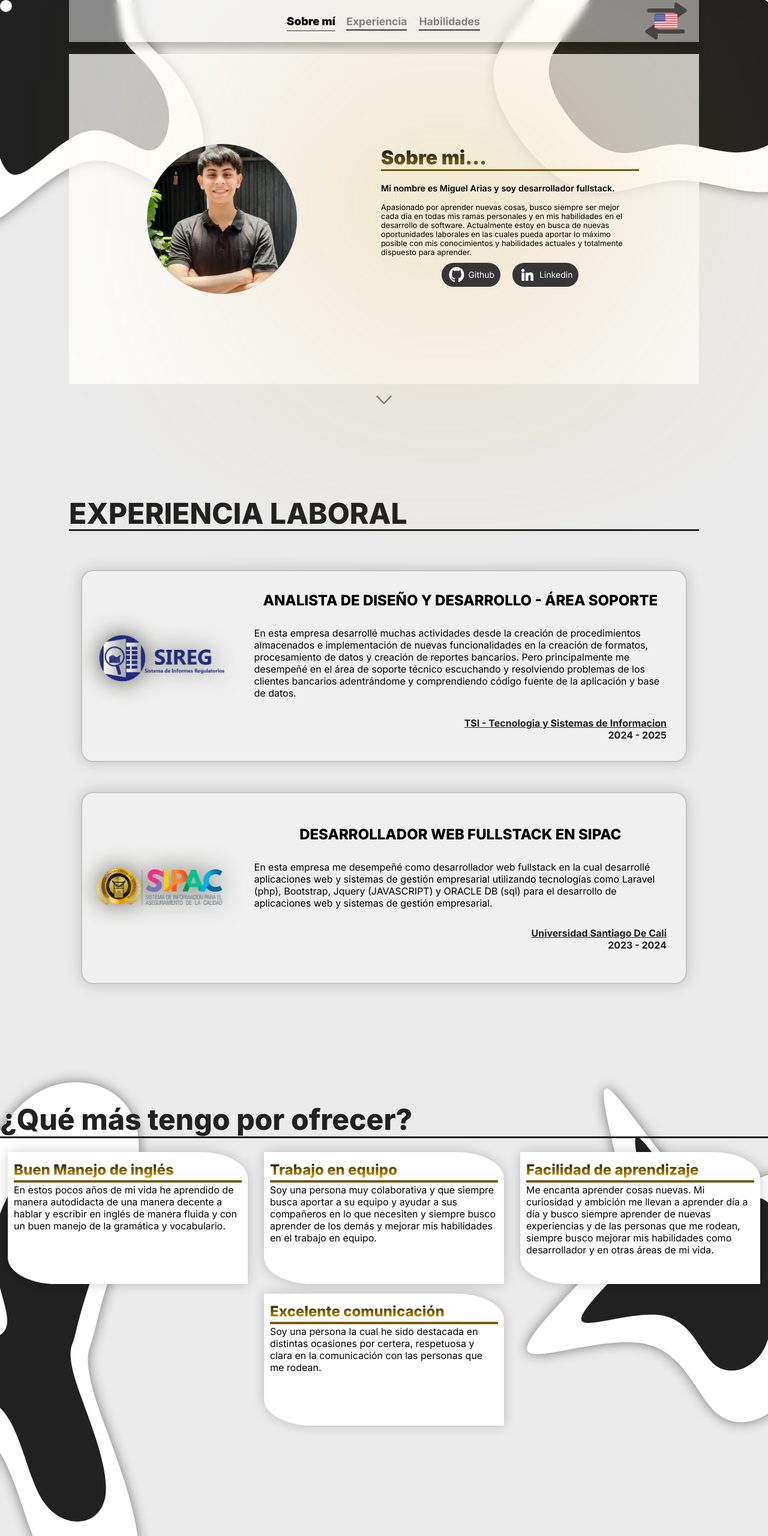
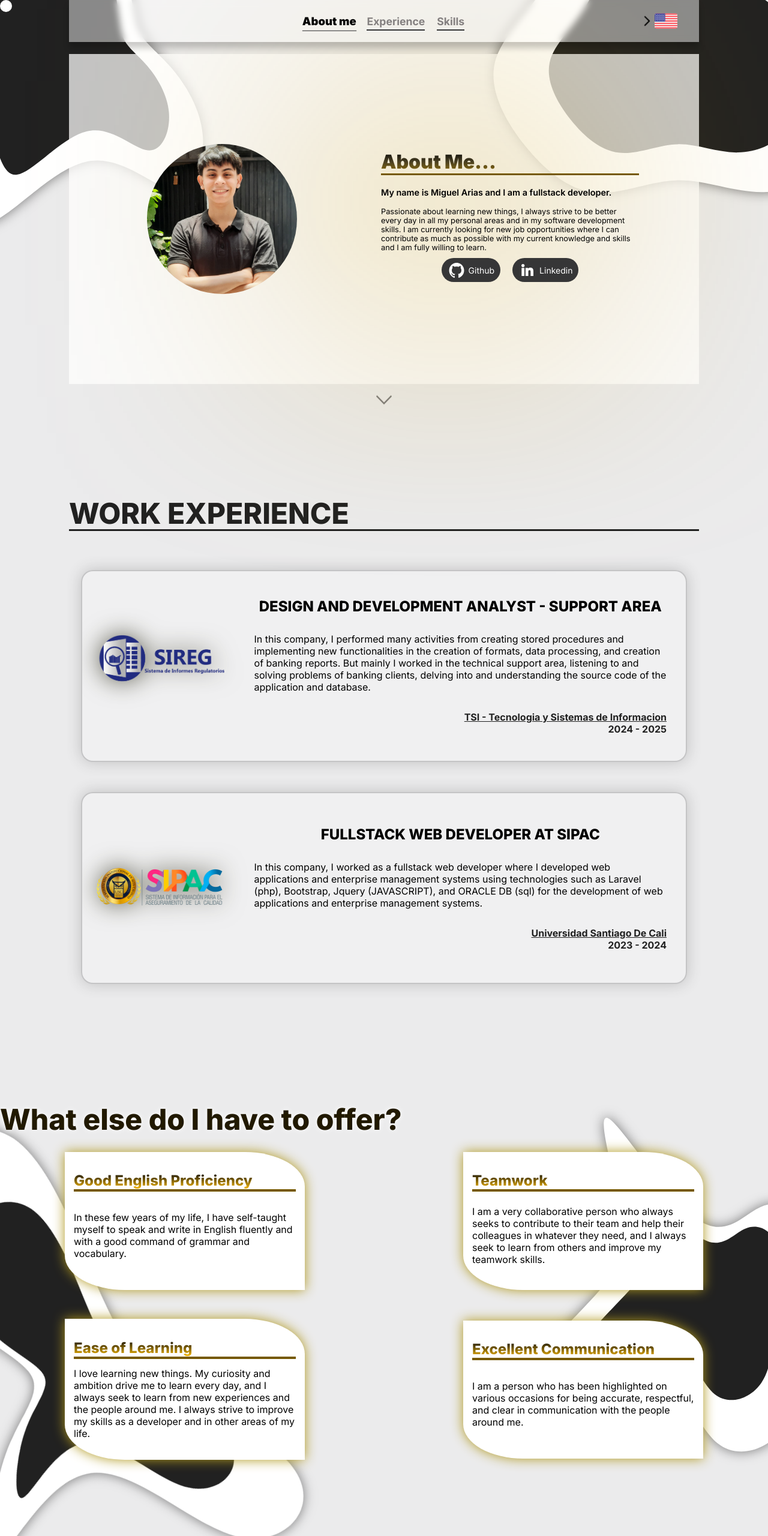
Before and after one commit to Miguelarias0413/Portfolio, a website built with Vite: page index.html in a window 1280 px wide. Shown: the top 2560 px of the page at 60% size. Built offline with nearby package versions, Linux system fonts and the light colour scheme; what parallax-js would draw is missing.

Commit message:
bug Language arreglado, se mejoró la seccion de skills y se le añadió animacion a las bolas inferiores con un intersection Observer

```diff
--- a/index.html
+++ b/index.html
@@ -64,7 +64,7 @@
         </svg>
       </div>
 
-      <div class="svg__ball--container" id="svg__ball--right--left">
+      <div class="svg__ball--container " id="svg__ball--right--left">
         <svg     class="svg__ball--white"
         viewBox="0 0 200 200" xmlns="http://www.w3.org/2000/svg">
           <path fill="currentColor" d="M17.6,-24.3C23.5,-27,29.6,-23.8,31.3,-18.8C33,-13.7,30.3,-6.9,29.4,-0.5C28.6,5.9,29.6,11.8,30.1,20.7C30.7,29.5,30.7,41.3,25.5,48.9C20.4,56.6,10.2,60.1,3.2,54.5C-3.7,48.9,-7.5,34.2,-20.7,31.2C-34,28.3,-56.7,37.1,-59.9,33.8C-63.1,30.6,-46.8,15.3,-37.7,5.3C-28.5,-4.8,-26.6,-9.5,-28.9,-22.2C-31.1,-34.9,-37.5,-55.5,-33.4,-53.9C-29.3,-52.3,-14.7,-28.4,-4.4,-20.7C5.8,-13.1,11.6,-21.7,17.6,-24.3Z" transform="translate(100 100)" />
@@ -77,7 +77,7 @@
 
       </div>
 
-      <div class="svg__ball--container" id="svg__ball--right--left">
+      <div class="svg__ball--container " id="svg__ball--right--left">
         <svg class="svg__ball--white" viewBox="0 0 200 200" xmlns="http://www.w3.org/2000/svg">
           <path fill="currentColor" d="M35.3,-72.3C39.1,-58.8,31.1,-36.1,26.8,-22.5C22.5,-8.9,22,-4.4,20.8,-0.7C19.5,3,17.6,6,22.3,20.4C27,34.7,38.4,60.4,35.8,74.2C33.2,88,16.6,89.8,7.2,77.3C-2.1,64.8,-4.2,37.8,-16.6,29.7C-29,21.6,-51.7,32.3,-56.3,30.5C-60.8,28.7,-47.2,14.3,-35.1,7C-23,-0.3,-12.3,-0.7,-11,-8C-9.6,-15.3,-17.5,-29.6,-17.2,-45.1C-16.9,-60.6,-8.5,-77.3,3.6,-83.6C15.7,-89.9,31.4,-85.7,35.3,-72.3Z" transform="translate(100 100)" />
         </svg>
@@ -96,7 +96,9 @@
           <li><a href="#skills__container">Habilidades</a></li>
         </ul>
         <div class="language__controller">
-          <img id="spinSVG" src="/images/swap-svgrepo-com.svg" alt="">
+          <svg id="spinSVG"  width="24" height="24" viewBox="0 0 24 24" fill="none" xmlns="http://www.w3.org/2000/svg">
+            <path d="M8 5L15 12L8 19" stroke="currentColor" stroke-width="2" stroke-linecap="round" stroke-linejoin="round"/>
+          </svg>
          <img id="main__language--image" src="/images/united-states-svgrepo-com.svg" alt="">
           <ul class="language__dropdown">
 
--- a/js/backgroundBallsObserver.js
+++ b/js/backgroundBallsObserver.js
@@ -1,9 +1,29 @@
 "use strict"
 
-const leftDownBall = document.querySelector('.svg__ball--container:nth-child(3)');
-const rightDownBAll = document.querySelector('.svg__ball--container:nth-child(4)');
+const rightDownBAll = document.querySelector('.svg__ball--container:nth-child(3)');
+const leftDownBall = document.querySelector('.svg__ball--container:nth-child(4)');
+
 function main(){
-    console.log(leftDownBall + rightDownBAll);
+
+    const optionsObserver = {
+        root: null,
+        threshold: 0.5,
+        rootMargin: "0px"
+    }
+
+    const observer = new IntersectionObserver((entries,observer)=>{
+        entries.forEach( entry =>{
+            if (entry.isIntersecting){
+                entry.target.classList.add('noTranslate');
+                observer.unobserve(entry.target);
+            }
+        })
+    })
+
+    observer.observe(leftDownBall);
+    observer.observe(rightDownBAll);
+
+
 
 }
 
--- a/js/lenguaje.js
+++ b/js/lenguaje.js
@@ -1,5 +1,5 @@
 export default class Lenguages {
-  static actualLenguage = "english";
+  static actualLenguage = "spanish";
   static englishObject = null;
   static spanishObject = null;
   static actualLenguage = null;
@@ -33,6 +33,7 @@ export default class Lenguages {
     } else {
       // If no language is set english by default
       localStorage.setItem("language", "english");
+      Lenguages.actualLenguage = "english";
     }
   }
 
--- a/style.css
+++ b/style.css
@@ -14,9 +14,8 @@
   scroll-behavior: smooth;
 }
 .highlight {
-  font-weight:700;
-  text-decoration:wavy;
-
+  font-weight: 700;
+  text-decoration: wavy;
 }
 
 body {
@@ -24,7 +23,7 @@ body {
   position: relative;
 }
 
-.parallax__container{
+.parallax__container {
   width: 100%;
   height: 100%;
   position: absolute;
@@ -33,7 +32,7 @@ body {
   z-index: 10000;
   pointer-events: none;
 
-  .parallax__item{
+  .parallax__item {
     width: 20px;
     height: 20px;
     background-color: rgb(255, 0, 0);
@@ -43,23 +42,21 @@ body {
     z-index: 0;
     pointer-events: none;
     border-radius: 50%;
-
-
   }
-  .parallax__item:nth-child(1){
+  .parallax__item:nth-child(1) {
     top: 50px;
     left: 50px;
   }
-  .parallax__item:nth-child(2){
+  .parallax__item:nth-child(2) {
     top: 20px;
     left: 20px;
   }
-  .parallax__item:nth-child(3){
+  .parallax__item:nth-child(3) {
     top: 40px;
     left: 70px;
   }
 }
-.mousehover__container{
+.mousehover__container {
   width: 100%;
   height: 100%;
   position: fixed;
@@ -67,40 +64,36 @@ body {
   left: 0;
   z-index: 10000;
   pointer-events: none;
-
 }
 /* hovermouse */
-.mousehover__element{
+.mousehover__element {
   width: 20px;
   height: 20px;
-  background-color:  rgb(255, 255, 255);
+  background-color: rgb(255, 255, 255);
   position: absolute;
-  top: 0 ;
+  top: 0;
   left: 0;
   z-index: 0;
   pointer-events: none;
   border-radius: 50%;
   transition: transform 1.2s ease-in-out;
   transform: scale(1);
-
 }
-.mousehover__element--inside{
+.mousehover__element--inside {
   position: absolute;
   transform: scale(150);
   z-index: -1;
 }
-
-
-
 
 .balls__container {
   width: 100%;
   height: 100%;
   position: absolute;
   z-index: -1;
-  overflow-x: hidden;
+  overflow: hidden;
 
-  .svg__ball--container:nth-child(1){
+
+  .svg__ball--container:nth-child(1) {
     width: 700px;
     height: 700px;
     border-radius: 50%;
@@ -120,7 +113,7 @@ body {
       transform: translate(-50%, -50%);
     }
 
-    .svg__ball--purple{
+    .svg__ball--purple {
       position: absolute;
       top: 50%;
       left: 50%;
@@ -129,10 +122,9 @@ body {
       height: 70%;
       color: #212121;
     }
-
   }
 
-  .svg__ball--container:nth-child(2){
+  .svg__ball--container:nth-child(2) {
     width: 1000px;
     height: 1000px;
     border-radius: 50%;
@@ -152,7 +144,7 @@ body {
       transform: translate(-50%, -50%);
     }
 
-    .svg__ball--purple{
+    .svg__ball--purple {
       position: absolute;
       top: 50%;
       left: 50%;
@@ -161,15 +153,18 @@ body {
       height: 70%;
       color: #212121;
     }
-
   }
-  .svg__ball--container:nth-child(4){
+  .svg__ball--container:nth-child(4) {
     width: 1000px;
     height: 1000px;
     border-radius: 50%;
     position: absolute;
     bottom: 10%;
-    left: -450px;
+    left: -400px;
+    transform: rotate(-40deg) ;
+    transform: translate(-500px, 300px) rotate(90deg);
+    /* transform: translate(0,0) rotate(-40deg); */
+
     color: var(--full-white);
     filter: drop-shadow(0 0 10px rgba(0, 0, 0, 0.5));
 
@@ -183,7 +178,7 @@ body {
       transform: translate(-50%, -50%);
     }
 
-    .svg__ball--purple{
+    .svg__ball--purple {
       position: absolute;
       top: 50%;
       left: 50%;
@@ -192,9 +187,8 @@ body {
       height: 70%;
       color: #212121;
     }
-
   }
-  .svg__ball--container:nth-child(3){
+  .svg__ball--container:nth-child(3) {
     width: 1000px;
     height: 1000px;
     border-radius: 50%;
@@ -203,6 +197,7 @@ body {
     right: -400px;
     color: var(--full-white);
     filter: drop-shadow(0 0 10px rgba(0, 0, 0, 0.5));
+    transform: translate(350px,450px) rotate(-180deg);
 
     .svg__ball--white {
       width: 100%;
@@ -214,7 +209,7 @@ body {
       transform: translate(-50%, -50%);
     }
 
-    .svg__ball--purple{
+    .svg__ball--purple {
       position: absolute;
       top: 50%;
       left: 50%;
@@ -223,10 +218,17 @@ body {
       height: 70%;
       color: #212121;
     }
+  }
+}
+.svg__ball--container:nth-child(4).noTranslate {
+  transform: translate(20px,0) rotate(-40deg);
+  transition: transform 2s ease-in-out;
+}
+.svg__ball--container:nth-child(3).noTranslate {
+  transform: none;
+  transition: all 2s ease-in;
+}
 
-  }
-
-}
 .container {
   max-width: 1050px;
   margin: 0 auto;
@@ -234,7 +236,7 @@ body {
     justify-content: center;
     flex-direction: column; */
 }
-.language__controller:hover  .language__dropdown {
+.language__controller:hover .language__dropdown {
   transform: scale(1);
 }
 /* @keyframes spin {
@@ -246,14 +248,14 @@ body {
     transform: rotate(360deg) ;
   }
 } */
-.language__controller{
+.language__controller {
   position: absolute;
   top: 50%;
   transform: translateY(-50%);
   right: 20px;
   z-index: 100;
   display: flex;
-  gap: 10px;
+  align-items: center;
   margin: auto 0;
   height: 100%;
   padding: 16px;
@@ -265,23 +267,11 @@ body {
     z-index: 200;
   }
 
-  & #spinSVG{
-    width: 120%;
-    height: 120%;
-    top: 50%;
-    left: 50%;
-    transform: translate(-50%,-50%) ;
-    filter: opacity(0.5);
-    position: absolute;
-    animation: spin 1s linear infinite;
-  }
-
 
 
   & .language__dropdown {
-
     transform: scale(0);
-    transition: transform .1s ease;
+    transition: transform 0.1s ease;
     flex-direction: column;
     position: absolute;
     right: 0;
@@ -292,7 +282,6 @@ body {
     border: 1px solid #212121;
     border-radius: 10px;
     padding: 30px;
-
   }
   & .language__dropdown li {
     display: flex;
@@ -305,15 +294,14 @@ body {
   & .language__dropdown li img {
     width: 100%;
     height: 50px;
-
   }
-  & .dropped__language--image{
-    filter: grayscale( 40% );
+  & .dropped__language--image {
+    filter: grayscale(40%);
     cursor: pointer;
   }
 
-  & .dropped__language--image:hover{
-    filter: grayscale( 0 );
+  & .dropped__language--image:hover {
+    filter: grayscale(0);
     transform: scale(1.1);
     cursor: pointer;
   }
@@ -322,6 +310,19 @@ body {
 
   } */
 }
+#spinSVG {
+  animation: selectFlag 1s infinite alternate;
+}
+@keyframes selectFlag {
+  0% {
+    transform: scale(1);
+  }
+
+  100% {
+    transform: scale(1.4);
+  }
+
+}
 .header {
   position: static;
   width: 100%;
@@ -329,7 +330,7 @@ body {
   background-color: rgba(255, 255, 255, 0.47);
   box-shadow: 0 10px 10px rgba(0, 0, 0, 0.2);
   display: flex;
-  backdrop-filter:blur(6px);
+  backdrop-filter: blur(6px);
   justify-content: center;
   align-items: center;
   position: sticky;
@@ -363,7 +364,7 @@ body {
         bottom: -5;
         width: 100%;
         height: 1.5px;
-        background-color:var(--dark-gay);
+        background-color: var(--dark-gay);
         transition: 0.1s;
         pointer-events: none;
       }
@@ -373,11 +374,7 @@ body {
 
       &:hover {
         color: #363637;
-
       }
-
-
-
     }
   }
 
@@ -385,7 +382,7 @@ body {
     opacity: 1;
   }
 }
-.a-hover{
+.a-hover {
   color: rgb(0, 0, 0) !important ;
   transform: scale(1.05) !important;
   font-weight: 900 !important;
@@ -408,9 +405,6 @@ body {
   height: auto;
   padding: 10px 0;
 
-
-
-
   &::before {
     content: "";
     width: 40%;
@@ -422,8 +416,6 @@ body {
     filter: blur(200px);
     z-index: -1;
   }
-
-
 }
 .photo {
   width: 40%;
@@ -464,23 +456,20 @@ body {
   display: flex;
   flex-direction: column;
   justify-content: center;
-  gap: 1rem ;
-  font-size: .8rem;
+  gap: 1rem;
+  font-size: 0.8rem;
 
-
-
-  .information__paragraph:nth-child(1){
-    font-weight:600 ;
-    font-size: .9rem;
+  .information__paragraph:nth-child(1) {
+    font-weight: 600;
+    font-size: 0.9rem;
   }
-
 }
 .information__title {
   margin-bottom: 20px;
   font-weight: 900;
   font-size: 2rem;
   border-bottom: 3px solid #765900;
-  background-image: linear-gradient( rgb(0, 2, 7),#493f21,#95720a);
+  background-image: linear-gradient(rgb(0, 2, 7), #493f21, #95720a);
   color: transparent;
   background-clip: text;
 }
@@ -557,7 +546,7 @@ body {
     transform: translateY(10px);
   }
 }
-.container__projects{
+.container__projects {
   display: grid;
   height: auto;
   padding: 60px 20px;
@@ -580,7 +569,7 @@ body {
     content: "";
     width: 100%;
     height: 3px;
-    background-color:#212121;
+    background-color: #212121;
     position: absolute;
     left: 0;
     top: -0.5rem;
@@ -608,13 +597,13 @@ body {
   z-index: 10;
   padding: 2px 2px;
   position: relative;
-  overflow:  hidden;
+  overflow: hidden;
   border: #3636373c 2px solid;
   box-shadow: #3636373c 0 0 25px 0px;
 
-  & .contenedor-imagen{
+  & .contenedor-imagen {
     height: 100%;
-    flex-basis: calc(100%/3);
+    flex-basis: calc(100% / 3);
     display: flex;
     justify-content: center;
     align-items: center;
@@ -626,20 +615,14 @@ body {
     padding: 0 20px;
     filter: drop-shadow(0 0 20px rgb(92, 92, 78));
 
-
     & img {
       width: 100%;
       height: 100%;
       object-fit: contain;
-
     }
-
-
   }
 
-
-
-  & .contenedor-contenido{
+  & .contenedor-contenido {
     width: 100%;
     height: 100%;
     display: flex;
@@ -648,19 +631,17 @@ body {
     align-items: center;
     padding: 20px 30px;
 
-
-    & .titulo-experiencia{
+    & .titulo-experiencia {
       text-transform: uppercase;
       font-size: 1.5rem;
-      color:rgb(0, 0, 0);
+      color: rgb(0, 0, 0);
 
       font-weight: 800;
       text-align: center;
       flex-shrink: 0;
       position: relative;
-
     }
-    & .titulo-experiencia::after{
+    & .titulo-experiencia::after {
       content: "";
       width: 100%;
       height: 3px;
@@ -669,17 +650,13 @@ body {
       left: 0;
     }
 
-
-    & .descripcion-experiencia{
-      flex-basis: calc(100%/1.8);
+    & .descripcion-experiencia {
+      flex-basis: calc(100% / 1.8);
       flex-shrink: 0;
-      padding: 30px 0 0 0 ;
-
-
-
+      padding: 30px 0 0 0;
     }
 
-    & .empresa{
+    & .empresa {
       margin: 30px 0 0 0;
       font-size: 1rem;
       color: #212121;
@@ -688,10 +665,8 @@ body {
       flex-shrink: 0;
       text-align: end;
       align-self: flex-end;
-
-
     }
-    & .fecha-experiencia{
+    & .fecha-experiencia {
       font-size: 1rem;
       color: #212121;
       align-self: flex-end;
@@ -699,20 +674,14 @@ body {
       flex-shrink: 0;
     }
 
-    & .footer-experiencia{
+    & .footer-experiencia {
       display: flex;
       width: 100%;
       height: 100%;
       align-items: center;
       padding: 0 50px;
-
-
     }
-
-
   }
-
-
 }
 
 .container__skills {
@@ -720,14 +689,14 @@ body {
   background-color: transparent;
   margin: 200px 0;
   padding: 20px 0;
-  min-height:auto;
-  height:auto;
+  min-height: auto;
+  height: auto;
 
   align-items: center;
   display: flex;
   flex-wrap: wrap;
-  justify-content:space-around;
-  row-gap: 1rem;
+  justify-content: space-around;
+  gap: 3rem;
   /* display: grid;
   grid-template-columns: repeat(2, minmax(400px, 1fr));
   row-gap: 1rem ;
@@ -739,48 +708,49 @@ body {
   font-size: 3rem;
   top: -4rem;
   left: 0;
-  color: #212121;
+  color: #211900;
   font-weight: 800;
+  text-shadow: #ffffff 0 0 10px;
 }
-.container__skills::after {
+/* .container__skills::after {
   content: " ";
   width: 100%;
   height: 3px;
-  background-color:#212121;
+  background-color: #ffffff;
   position: absolute;
   left: 0;
-  top: -0.4rem;
-}
+  top: -0.2rem;
+} */
 
-.skill__item{
+.skill__item {
   background-color: rgb(255, 255, 255);
   box-shadow: 0 0 20px rgba(0, 0, 0, 0.2);
   width: 400px;
-  height: 220px;
-  border-radius: 0 20% 0  20%;
+  min-height: 230px;
+  height: auto;
+  gap: 20px;
+  border-radius: 0 25% 0 25%;
   display: grid;
-  grid-template-rows: 20% 80%;
-  padding: 15px 10px;
+  grid-template-rows: 30% 50%;
+  align-items: center;
+  padding: 25px 15px 35px 15px;
   opacity: 0;
   transform: scale(0.5);
+  box-shadow: 0 0 20px rgb(176, 152, 30);
 }
-.skill__item--title{
+.skill__item--title {
   font-size: 1.5rem;
   font-weight: 800;
+  text-wrap: nowrap;
   color: #212121;
   border-bottom: 4px solid #765900;
-  background-image: linear-gradient( rgb(0, 2, 7),#ffbf00);
+  background-image: linear-gradient(rgb(0, 2, 7), #ffbf00);
   color: transparent;
   background-clip: text;
   margin-bottom: 2px;
 }
 
-
-
-
-
-
-.animationEaseIn{
+.animationEaseIn {
   animation: easeIn 1s forwards;
 }
 
@@ -793,32 +763,31 @@ body {
     opacity: 1;
     transform: scale(1);
   }
-
 }
 
 @media (width<=768px) {
-  .header{
-    & ul{
-      & li a{
-        font-size: .8rem;
+  .skill__item {
+    width: 80%;
+  }
 
-
+  .header {
+    & ul {
+      & li a {
+        font-size: 0.8rem;
       }
     }
   }
-  .language__controller:hover  .language__dropdown {
+  .language__controller:hover .language__dropdown {
     transform: scale(0);
   }
 
-  .language__controller img:nth-child(1){
+  .language__controller img:nth-child(1) {
     display: none;
-
   }
 
-  & .contenedor-imagen{
+  & .contenedor-imagen {
     height: 100%;
     flex-grow: 1;
-
 
     & img {
       width: 100%;
@@ -828,26 +797,41 @@ body {
       justify-content: center;
       align-items: center;
     }
-
   }
-  .mousehover__element{
+  .mousehover__element {
     display: none;
   }
 
-
   .balls__container {
-
-    .svg__ball--container:nth-child(1){
+    .svg__ball--container:nth-child(1) {
       width: 500px;
       height: 500px;
       top: 200px;
       right: -300px;
     }
-    .svg__ball--container:nth-child(2){
+    .svg__ball--container:nth-child(2) {
       width: 600px;
       height: 600px;
       top: -200px;
       left: -200px;
+    }
+    .svg__ball--container:nth-child(3) {
+      /* derecha de abajo skills */
+      bottom: 25%;
+      right: -400px;
+    }
+    .svg__ball--container:nth-child(4) {
+      bottom: 5%;
+      left: -450px;
+    }
+
+    .svg__ball--container:nth-child(4).noTranslate {
+      transform: translate(20px,0) rotate(-40deg);
+      transition: transform 1.5s ease-in-out;
+    }
+    .svg__ball--container:nth-child(3).noTranslate {
+      transform: none;
+      transition: all 1.5s ease-in;
     }
   }
   .information {
@@ -856,9 +840,9 @@ body {
   .container__section--first {
     flex-direction: column;
     align-items: center;
-    gap: 30px ;
+    gap: 30px;
   }
-  .photo{
+  .photo {
     justify-content: center;
   }
   .card {
@@ -868,21 +852,21 @@ body {
   }
 
   .container__projects {
-    .projects__card{
+    .projects__card {
       flex-direction: column;
       min-height: 550px;
       max-height: auto;
       max-width: 450px;
       height: min-max(550px, auto);
 
-      .contenedor-imagen{
+      .contenedor-imagen {
         width: 100%;
         height: 50%;
         padding: 0;
         order: 1;
       }
 
-      img{
+      img {
         filter: none;
         width: 60%;
         height: 100%;
@@ -893,22 +877,15 @@ body {
       top: -3rem;
       width: 100%;
       padding: 0 0 0 10px;
-
     }
-
-
-
   }
 
 
-
   .skills_title {
-    font-size: 2rem;
-    margin: 0 0 30px 0;
+    font-size: 1.6rem;
   }
   .container__skills {
     grid-template-columns: repeat(auto-fit, minmax(400px, 1fr));
-
   }
 
   .photo {
@@ -919,7 +896,6 @@ body {
     width: 200px;
     height: 100%;
     aspect-ratio: 1/1;
-
   }
   .information__socialmedia {
     justify-content: center;
@@ -928,8 +904,6 @@ body {
     display: none;
   }
 }
-
-
 
 .container__footer {
   width: 100%;
@@ -951,7 +925,7 @@ body {
     text-transform: capitalize;
     color: var(--background-white);
   }
-  p{
+  p {
     text-align: center;
     border-bottom: 3px solid #ebebec34;
   }
```
